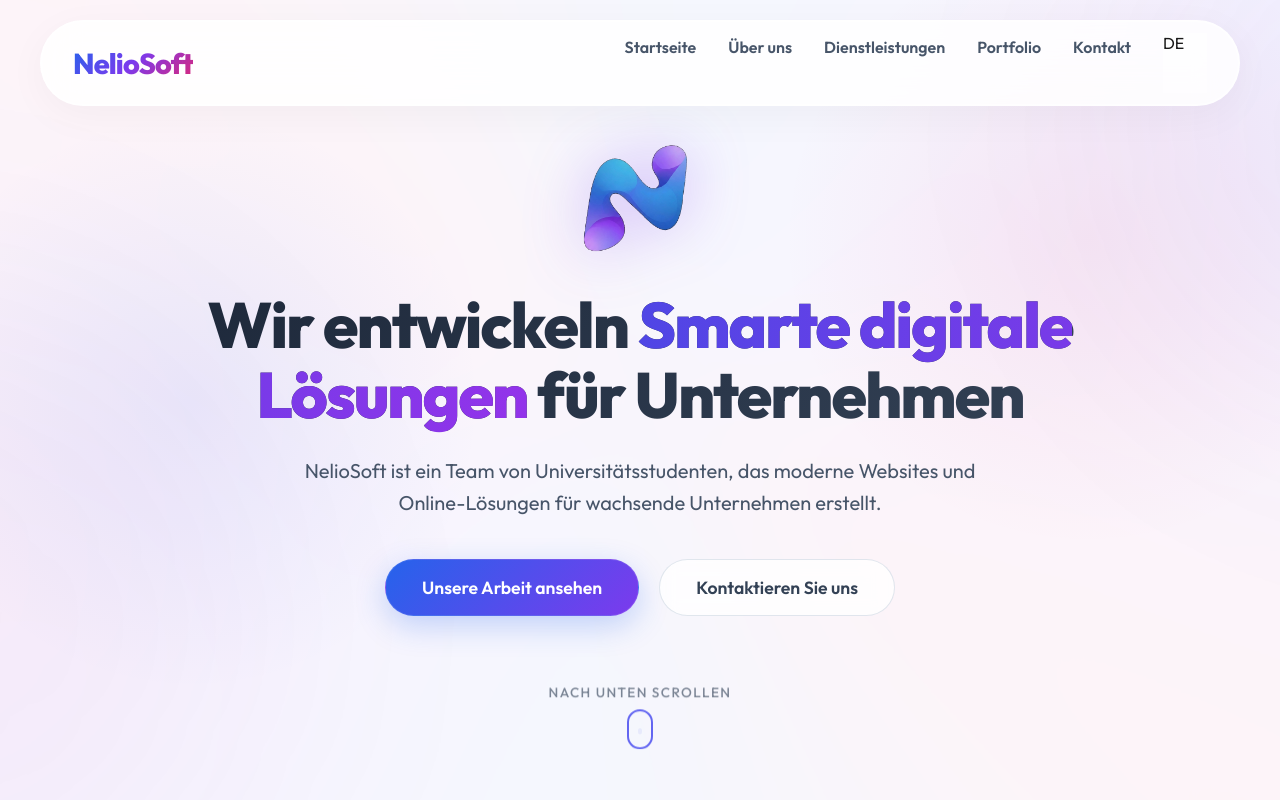
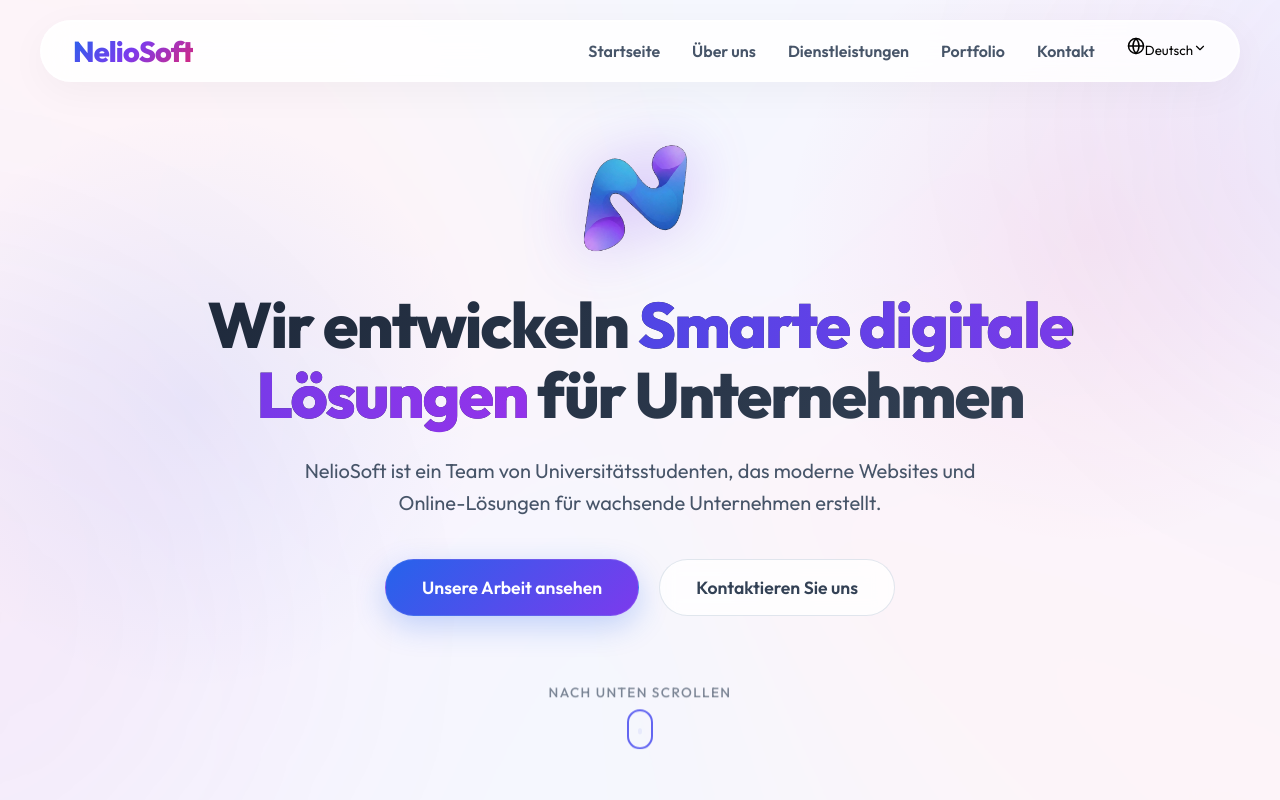
Before and after one commit to YussufBera/neliosoft, a Next.js app: page / in a window 1280 px wide. Shown: the top 800 px of the page. Built offline with nearby package versions, Linux system fonts and the light colour scheme.

Commit message:
selector

```diff
--- a/src/app/layout.tsx
+++ b/src/app/layout.tsx
@@ -3,6 +3,7 @@ import { Outfit } from "next/font/google"; // Using Outfit as requested for mode
 import "./globals.css";
 import Navbar from "@/components/Navbar";
 import { LanguageProvider } from "@/context/LanguageContext";
+import PageTransition from "@/components/PageTransition";
 
 const outfit = Outfit({
   subsets: ["latin"],
@@ -25,6 +26,7 @@ export default function RootLayout({
     <html lang="en">
       <body className={`${outfit.variable} antialiased`}>
         <LanguageProvider>
+          <PageTransition />
           <Navbar />
           {children}
         </LanguageProvider>
--- a/src/components/LanguageSwitcher.tsx
+++ b/src/components/LanguageSwitcher.tsx
@@ -1,77 +1,105 @@
 "use client";
 
-import React, { useState } from 'react';
+import React, { useState, useRef, useEffect } from 'react';
 import { useLanguage } from '@/context/LanguageContext';
 import { Language } from '@/lib/translations';
 import { motion, AnimatePresence } from 'framer-motion';
+import { Globe, Check, ChevronDown } from 'lucide-react';
 
 export default function LanguageSwitcher() {
     const { language, setLanguage } = useLanguage();
-    const [isHovered, setIsHovered] = useState(false);
+    const [isOpen, setIsOpen] = useState(false);
+    const containerRef = useRef<HTMLDivElement>(null);
 
-    // Minimal 2-letter codes, sorted so current is first when collapsed?
-    // No, keep consistent order for muscle memory.
-    const languages: Language[] = ['DE', 'EN', 'TR', 'KU'];
+    // Close when clicking outside
+    useEffect(() => {
+        const handleClickOutside = (event: MouseEvent) => {
+            if (containerRef.current && !containerRef.current.contains(event.target as Node)) {
+                setIsOpen(false);
+            }
+        };
+        document.addEventListener('mousedown', handleClickOutside);
+        return () => document.removeEventListener('mousedown', handleClickOutside);
+    }, []);
+
+    const languages: { code: Language; label: string; sub: string }[] = [
+        { code: 'EN', label: 'English', sub: 'United Kingdom' },
+        { code: 'DE', label: 'Deutsch', sub: 'Deutschland' },
+        { code: 'TR', label: 'Türkçe', sub: 'Türkiye' },
+        { code: 'KU', label: 'Kurdî', sub: 'Kurdistan' },
+    ];
+
+    const currentLang = languages.find(l => l.code === language);
 
     return (
-        <div
-            className="relative flex items-center z-50 h-10"
-            onMouseEnter={() => setIsHovered(true)}
-            onMouseLeave={() => setIsHovered(false)}
+        <div className="relative z-50" ref={containerRef}>
+            {/* Trigger Button - Clean, light aesthetic */}
+            <button
+                onClick={() => setIsOpen(!isOpen)}
+                className={`flex items-center gap-3 px-4 py-2 rounded-xl border transition-all duration-300 outline-none
+          ${isOpen
+                        ? 'bg-white border-blue-200 shadow-md ring-2 ring-blue-100'
+                        : 'bg-white/80 border-transparent hover:bg-white hover:shadow-sm'
+                    }`}
             >
+                <Globe size={18} className="text-slate-600" />
+                <span className="font-outfit font-medium text-slate-700 text-sm">
+                    {currentLang?.label}
+                </span>
+                <ChevronDown
+                    size={14}
+                    className={`text-slate-400 transition-transform duration-300 ${isOpen ? 'rotate-180' : ''}`}
+                />
+            </button>
+
+            {/* Dropdown Menu - Detached card style often seen in modern UIs (Photo 3 vibe) */}
+            <AnimatePresence>
+                {isOpen && (
                     <motion.div
-                layout
-                className="flex items-center bg-white/40 backdrop-blur-md border border-white/30 shadow-[0_4px_20px_rgba(0,0,0,0.05)] rounded-full overflow-hidden cursor-pointer"
-                initial={{ width: 44 }} // Width for single item
-                animate={{
-                    width: isHovered ? 'auto' : 44,
-                    backgroundColor: isHovered ? 'rgba(255, 255, 255, 0.6)' : 'rgba(255, 255, 255, 0.4)'
-                }}
-                transition={{ type: "spring", stiffness: 400, damping: 30 }}
+                        initial={{ opacity: 0, y: 8, scale: 0.98 }}
+                        animate={{ opacity: 1, y: 0, scale: 1 }}
+                        exit={{ opacity: 0, y: 8, scale: 0.98 }}
+                        transition={{ duration: 0.2, ease: "easeOut" }}
+                        className="absolute right-0 top-full mt-2 w-64 bg-white rounded-2xl shadow-[0_10px_40px_-10px_rgba(0,0,0,0.1)] border border-slate-100 p-2 overflow-hidden"
                     >
-                <AnimatePresence mode='popLayout'>
-                    {!isHovered ? (
-                        <motion.div
-                            key="collapsed-view"
-                            initial={{ opacity: 0 }}
-                            animate={{ opacity: 1 }}
-                            exit={{ opacity: 0 }}
-                            className="absolute inset-0 flex items-center justify-center w-[44px]"
-                        >
-                            <span className="font-outfit font-bold text-sm text-[#334155]">{language}</span>
-                        </motion.div>
-                    ) : null}
-
-                    <motion.div
-                        className="flex items-center p-1"
-                        style={{ opacity: isHovered ? 1 : 0, pointerEvents: isHovered ? 'auto' : 'none' }}
-                    >
+                        <div className="flex flex-col gap-1">
                             {languages.map((lang) => (
                                 <button
-                                key={lang}
-                                onClick={(e) => {
-                                    e.stopPropagation();
-                                    setLanguage(lang);
-                                    setIsHovered(false);
+                                    key={lang.code}
+                                    onClick={() => {
+                                        setLanguage(lang.code);
+                                        setIsOpen(false);
                                     }}
-                                className="relative px-3 py-1.5 text-sm font-medium transition-colors outline-none z-10"
+                                    className={`group flex items-center justify-between px-3 py-3 rounded-xl transition-all duration-200 text-left
+                    ${language === lang.code
+                                            ? 'bg-blue-50 text-blue-700'
+                                            : 'hover:bg-slate-50 text-slate-700'
+                                        }`}
                                 >
-                                <span className={`relative z-10 transition-colors duration-200 ${language === lang ? 'text-white' : 'text-[#475569] hover:text-[#2563eb]'}`}>
-                                    {lang}
+                                    <div className="flex flex-col">
+                                        <span className="text-sm font-semibold font-outfit">
+                                            {lang.label}
                                         </span>
+                                        <span className={`text-xs ${language === lang.code ? 'text-blue-500' : 'text-slate-400'}`}>
+                                            {lang.sub}
+                                        </span>
+                                    </div>
 
-                                {language === lang && (
+                                    {language === lang.code && (
                                         <motion.div
-                                        layoutId="active-lang-pill"
-                                        className="absolute inset-0 bg-[#2563eb] rounded-full shadow-sm"
-                                        transition={{ type: "spring", bounce: 0.2, duration: 0.6 }}
-                                    />
+                                            initial={{ scale: 0 }}
+                                            animate={{ scale: 1 }}
+                                            className="text-blue-600"
+                                        >
+                                            <Check size={16} strokeWidth={3} />
+                                        </motion.div>
                                     )}
                                 </button>
                             ))}
+                        </div>
                     </motion.div>
+                )}
             </AnimatePresence>
-            </motion.div>
         </div>
     );
 }
--- /dev/null
+++ b/src/components/PageTransition.tsx
@@ -0,0 +1,43 @@
+"use client";
+
+import React, { useEffect, useState } from "react";
+import { motion, AnimatePresence } from "framer-motion";
+import { useLanguage } from "@/context/LanguageContext";
+
+export default function PageTransition() {
+    const { language } = useLanguage();
+    const [isTransitioning, setIsTransitioning] = useState(false);
+
+    // Trigger transition when language changes
+    useEffect(() => {
+        setIsTransitioning(true);
+        const timer = setTimeout(() => setIsTransitioning(false), 800); // Duration of the "reload" effect
+        return () => clearTimeout(timer);
+    }, [language]);
+
+    return (
+        <AnimatePresence>
+            {isTransitioning && (
+                <motion.div
+                    className="fixed inset-0 z-[9999] bg-white pointer-events-none flex items-center justify-center"
+                    initial={{ opacity: 0 }}
+                    animate={{ opacity: 1 }}
+                    exit={{ opacity: 0 }}
+                    transition={{ duration: 0.3, ease: "easeInOut" }}
+                >
+                    {/* Optional: Add a subtle loading indicator or logo pulse here if desired */}
+                    <motion.div
+                        initial={{ scale: 0.8, opacity: 0 }}
+                        animate={{ scale: 1, opacity: 1 }}
+                        exit={{ scale: 1.2, opacity: 0 }}
+                        transition={{ duration: 0.4 }}
+                        className="flex flex-col items-center gap-4"
+                    >
+                        {/* We can use the small icon logo or just a spinner */}
+                        <div className="w-12 h-12 rounded-full border-4 border-blue-500 border-t-transparent animate-spin" />
+                    </motion.div>
+                </motion.div>
+            )}
+        </AnimatePresence>
+    );
+}
```
Lines whose indentation alone changed are shown as unchanged.
